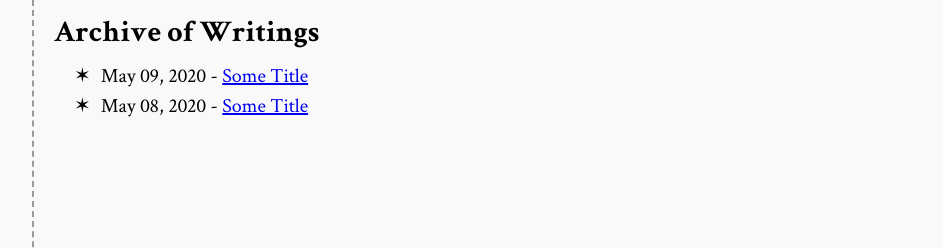
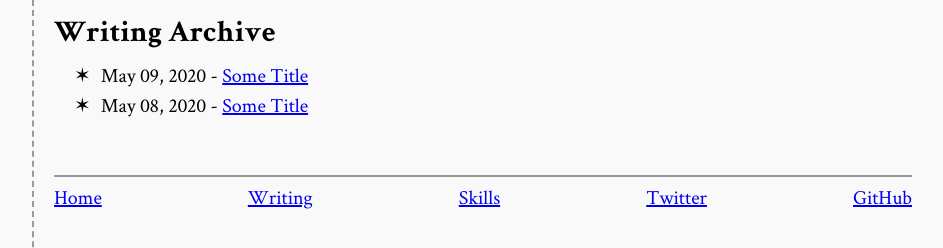
Before and after one commit to dnissley/dnissley.github.io, a Gatsby site: page /archive in a window 1280 px wide. Shown: the top 248 px of the page, without its empty margins (158-1101 px from the left). Built offline with nearby package versions, Linux system fonts and the light colour scheme; Gatsby itself is replaced by a stand-in of ours.

Commit message:
feat: add skills page + footer work

```diff
--- a/src/components/footer.js
+++ b/src/components/footer.js
@@ -2,12 +2,16 @@ import { Link } from "gatsby"
 import PropTypes from "prop-types"
 import React from "react"
 
-const Footer = ({ siteTitle }) => (
+const Footer = () => (
   <footer>
     <hr />
-    <h1 style={{ margin: 0 }}>
-      <Link to="/">{siteTitle}</Link>
-    </h1>
+    <div style={{ display: "flex", justifyContent: "space-between" }}>
+      <Link to="/">Home</Link>
+      <Link to="/archive">Writing</Link>
+      <Link to="/skills">Skills</Link>
+      <a href="https://twitter.com/dylan_nissley">Twitter</a>
+      <a href="https://github.com/dnissley">GitHub</a>
+    </div>
   </footer>
 )
 
--- a/src/components/layout.js
+++ b/src/components/layout.js
@@ -7,27 +7,16 @@
 
 import React from "react"
 import PropTypes from "prop-types"
-import { useStaticQuery, graphql } from "gatsby"
 import Footer from "./footer"
 import "../styles/reset.css"
 import "../styles/fonts.css"
 import "../styles/layout.css"
 
 const Layout = ({ children, showFooter = true }) => {
-  const data = useStaticQuery(graphql`
-    query SiteTitleQuery {
-      site {
-        siteMetadata {
-          title
-        }
-      }
-    }
-  `)
-
   return (
     <div id="container">
       <main>{children}</main>
-      {showFooter ? <Footer siteTitle={data.site.siteMetadata.title} /> : null}
+      {showFooter ? <Footer /> : null}
     </div>
   )
 }
--- a/src/pages/archive.js
+++ b/src/pages/archive.js
@@ -5,10 +5,9 @@ import Layout from "../components/layout"
 
 export default function Archive({ data }) {
   return (
-    <Layout showFooter={false}>
-      <SEO title="Archive of Writings" />
-
-      <h1>Archive of Writings</h1>
+    <Layout>
+      <SEO title="Writing Archive" />
+      <h1>Writing Archive</h1>
 
       <ul className="six-point-star-bullet">
         {data.allMarkdownRemark.edges.map(({ node }) => (
--- a/src/styles/layout.css
+++ b/src/styles/layout.css
@@ -45,15 +45,14 @@ hr {
   border-bottom: 2px dashed #999;
 }
 
-/* HEADER */
+/* FOOTER */
 
-header {
+footer {
   padding: 1em 0;
 }
 
-header a {
-  text-decoration: none;
-  color: black;
+footer > hr {
+  border-style: solid;
 }
 
 /* CONTENT */
--- a/src/templates/markdownPage.js
+++ b/src/templates/markdownPage.js
@@ -9,7 +9,7 @@ export default function Template({
   const { markdownRemark } = data // data.markdownRemark holds your post data
   const { frontmatter, html } = markdownRemark
   return (
-    <Layout showFooter={false}>
+    <Layout>
       <SEO title={frontmatter.title} />
 
       <h1>{frontmatter.title}</h1>
```
Also changed, not shown: src/pages/index.js (+33 -5 lines), src/pages/page-2.js (deleted, +0 -17 lines), src/pages/skills.js (added, +16 -0 lines).
